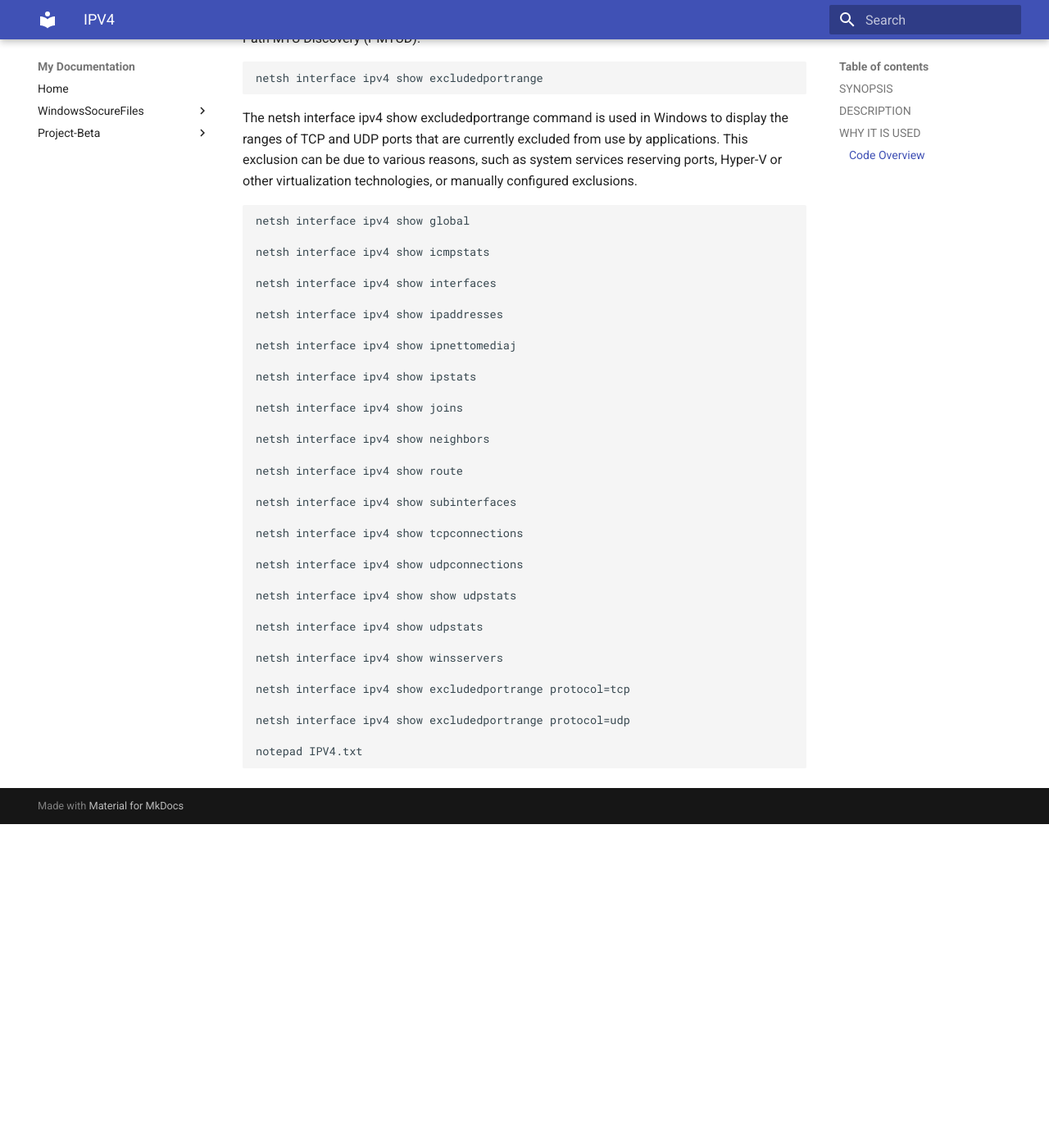
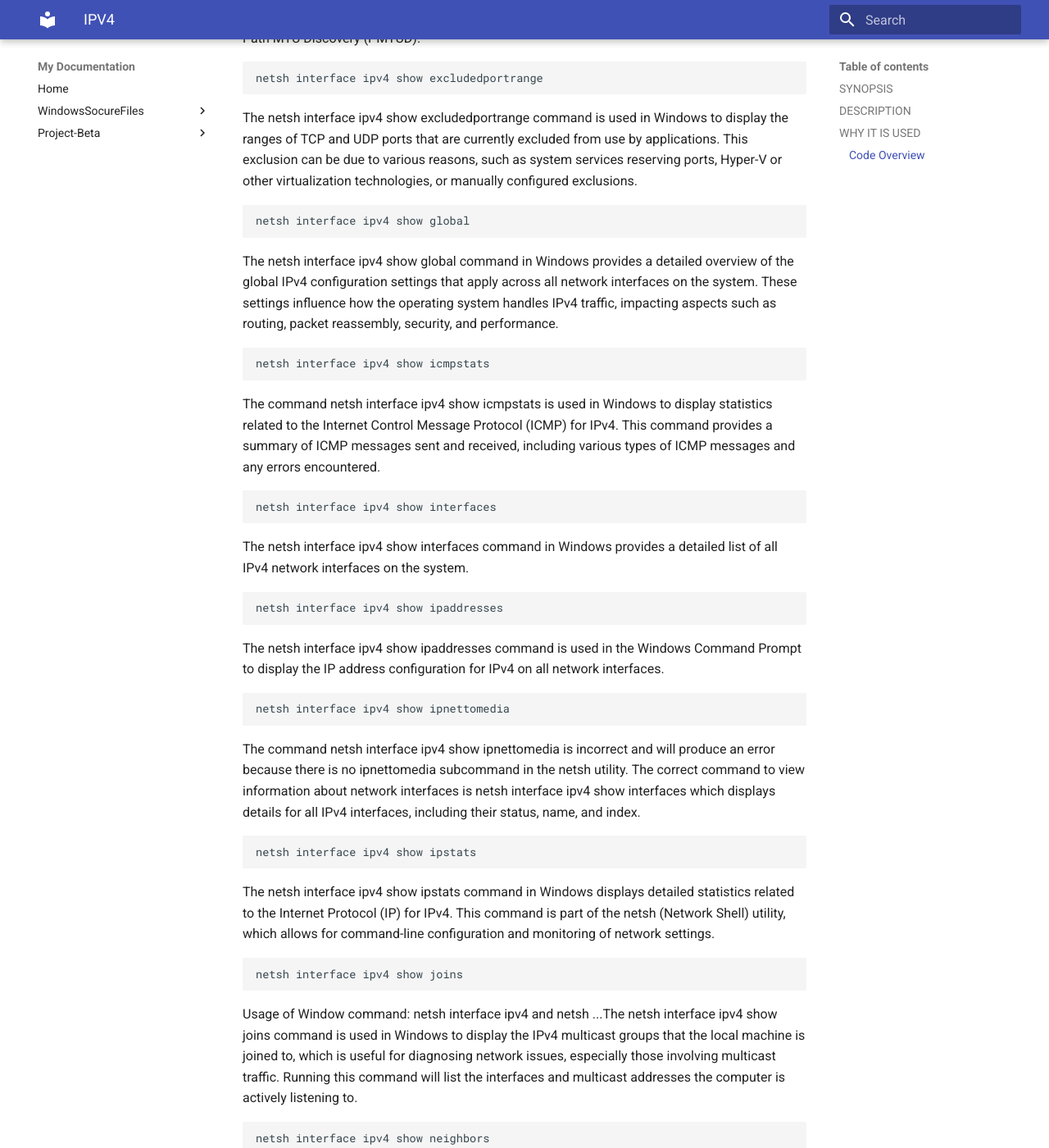
Before and after one commit to Althafnash/Docs, an MkDocs documentation site: the page built from docs/WindowsSocureFiles/IPV4.md, in a window 1280 px wide and 1400 px high, scrolled down 1885 px. Shown: the whole window at 82% size. Built offline with MkDocs 1.6.1 and Material for MkDocs 9.7.7, drawn with Linux system fonts in a browser that asks for light colours; before the commit the page ends 2890 px from its top, so only the background shows below that; some of the changed text lies outside the part shown.

Commit message:
Currently working Project -- [Windows source file]
Finshed -- [
PC_SECURITY
NASH_NETWORK_TOOLS
 ]

Cuurenlty in -- [PC_HARDWARE( 0%)]

```diff
--- a/docs/WindowsSocureFiles/IPV4.md
+++ b/docs/WindowsSocureFiles/IPV4.md
@@ -65,36 +65,72 @@ The netsh interface ipv4 show excludedportrange command is used in Windows to di
 
     netsh interface ipv4 show global
 
+The netsh interface ipv4 show global command in Windows provides a detailed overview of the global IPv4 configuration settings that apply across all network interfaces on the system. These settings influence how the operating system handles IPv4 traffic, impacting aspects such as routing, packet reassembly, security, and performance.
+
     netsh interface ipv4 show icmpstats
+
+The command netsh interface ipv4 show icmpstats is used in Windows to display statistics related to the Internet Control Message Protocol (ICMP) for IPv4. This command provides a summary of ICMP messages sent and received, including various types of ICMP messages and any errors encountered.
 
     netsh interface ipv4 show interfaces
 
+The netsh interface ipv4 show interfaces command in Windows provides a detailed list of all IPv4 network interfaces on the system.
+
     netsh interface ipv4 show ipaddresses
 
-    netsh interface ipv4 show ipnettomediaj
+The netsh interface ipv4 show ipaddresses command is used in the Windows Command Prompt to display the IP address configuration for IPv4 on all network interfaces.
+
+    netsh interface ipv4 show ipnettomedia
+
+The command netsh interface ipv4 show ipnettomedia is incorrect and will produce an error because there is no ipnettomedia subcommand in the netsh utility. The correct command to view information about network interfaces is netsh interface ipv4 show interfaces which displays details for all IPv4 interfaces, including their status, name, and index.
 
     netsh interface ipv4 show ipstats
 
+The netsh interface ipv4 show ipstats command in Windows displays detailed statistics related to the Internet Protocol (IP) for IPv4. This command is part of the netsh (Network Shell) utility, which allows for command-line configuration and monitoring of network settings.
+
     netsh interface ipv4 show joins
+
+Usage of Window command: netsh interface ipv4 and netsh ...The netsh interface ipv4 show joins command is used in Windows to display the IPv4 multicast groups that the local machine is joined to, which is useful for diagnosing network issues, especially those involving multicast traffic. Running this command will list the interfaces and multicast addresses the computer is actively listening to.
 
     netsh interface ipv4 show neighbors
 
+The command netsh interface ipv4 show neighbors is used to display the IPv4 neighbor cache, which shows a table of IP addresses and their corresponding Media Access Control (MAC) addresses for devices on the local network.
+
     netsh interface ipv4 show route
+
+The netsh interface ipv4 show route command is used in Windows to display the IPv4 routing table. This table shows how network traffic is directed, listing entries for destinations, gateways, and the interfaces used for routing. To use it, open Command Prompt and type netsh interface ipv4 show route, then press Enter.
 
     netsh interface ipv4 show subinterfaces
 
+With netsh , you can view and modify network settings, automate tasks, and troubleshoot network issues locally or remotely.
+
     netsh interface ipv4 show tcpconnections
+
+The command netsh interface ipv4 show tcpconnections is not a valid netsh command for displaying active TCP connections. The correct command to view active TCP connections in Windows is netstat.
 
     netsh interface ipv4 show udpconnections
 
+The command netsh interface ipv4 show udp connections is not a valid netsh command for displaying active UDP connections in Windows.
+
     netsh interface ipv4 show show udpstats
+
+The netsh interface ipv4 show udpstats command is used in Windows to display User Datagram Protocol (UDP) statistics for the IPv4 interface.
 
     netsh interface ipv4 show udpstats
 
+The command netsh interface ipv4 show udpstats is used in Windows to display User Datagram Protocol (UDP) statistics for the IPv4 interface.
+
     netsh interface ipv4 show winsservers
+
+The command netsh interface ipv4 show winsservers is not a standard command; there is no built-in winsservers option. To view WINS server settings, you must first enter the netsh interface ip context and then use the show command. For example, you would use netsh interface ip show wins to display the WINS configuration for all interfaces, or netsh interface ip show wins name="Local Area Connection 1" to see the settings for a specific interface.
 
     netsh interface ipv4 show excludedportrange protocol=tcp
 
+The netsh interface ipv4 show excludedportrange protocol=tcp command in Windows displays a list of TCP port ranges that are explicitly excluded from use by applications. These exclusions prevent applications from binding to ports within these specified ranges.
+
     netsh interface ipv4 show excludedportrange protocol=udp
 
+The netsh interface ipv4 show excludedportrange protocol=udp command displays the ranges of UDP ports that are currently excluded on the IPv4 stack of a Windows system. These excluded ports cannot be used by applications or services for listening or binding.
+
     notepad IPV4.txt
+
+Paste the output here
```
Also changed, not shown: docs/WindowsSocureFiles/NASH_NETWORK_TOOL.md (+3 -0 lines), docs/WindowsSocureFiles/PC_HARDWARE.md (added, +1 -0 lines), docs/WindowsSocureFiles/PING.md (added, +117 -0 lines), docs/WindowsSocureFiles/TCP.md (added, +59 -0 lines), docs/WindowsSocureFiles/Traget_info.md (added, +48 -0 lines), docs/WindowsSocureFiles/index.md (+1 -0 lines).
